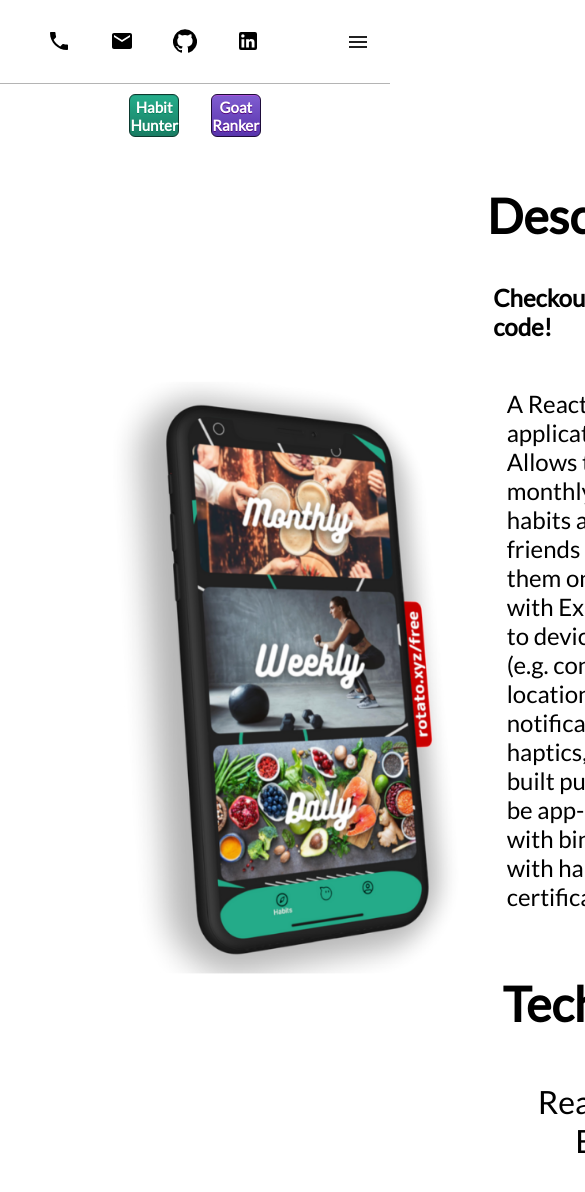
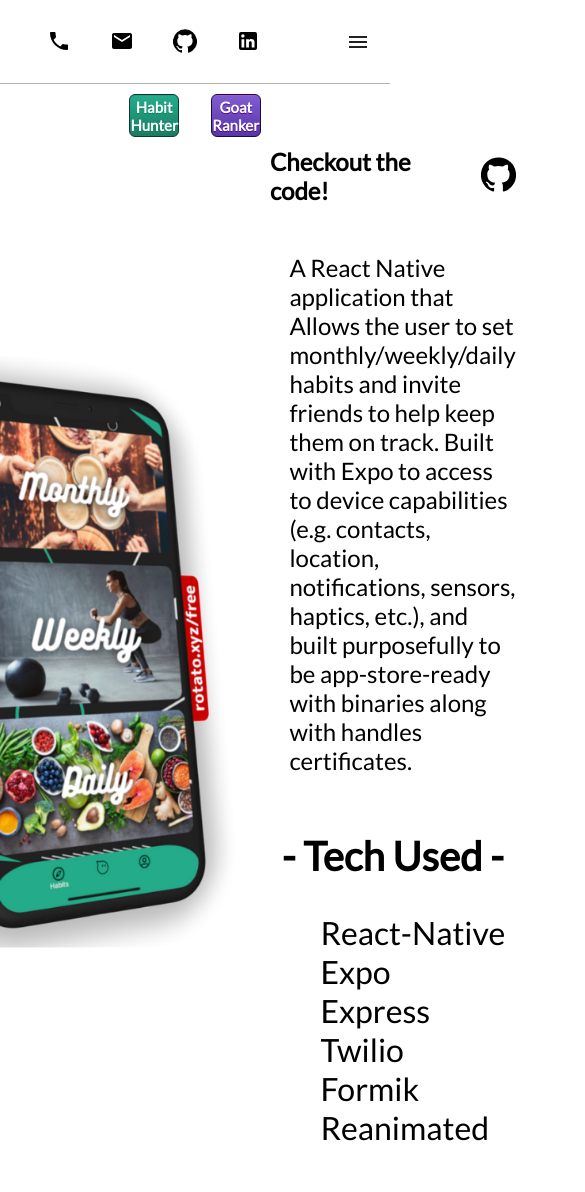
Before and after one commit to whoisdominic/portfolio-v3, a Next.js app: page /portfolio in a window 390 px wide. Shown: the top 1192 px of the page, 585 px wide, since content can reach past the window. After the commit the page ends 1157 px from the top, so only its background shows below. Built offline with nearby package versions, Linux system fonts and the light colour scheme.

Commit message:
portoflio web/ipad working, mobile needs work

```diff
--- a/pages/portfolio.js
+++ b/pages/portfolio.js
@@ -15,7 +15,14 @@
     images: ["./img/habit.png"],
     link: "",
     gitHub: "https://github.com/whoisdominic/habitHunter",
-    techused: ["React-Native", "Express", "Twilio"],
+    techused: [
+      "React-Native",
+      "Expo",
+      "Express",
+      "Twilio",
+      "Formik",
+      "Reanimated",
+    ],
     color: "color-habit",
   },
   {
@@ -47,7 +54,7 @@
         </Head>
 
         <main className={styles.main}>
-          <div className={styles.projCont}>
+          <div className={styles.projButtons}>
             <h1
               className={`${styles.colorHabit} ${styles.projTitle}`}
               onClick={() => handleProjectChange(0)}
@@ -64,7 +71,6 @@
           <div className={styles.projCont}>
             <img className={styles.projImg} src={projects[current].images[0]} />
             <div className={styles.projInfoCont}>
-              <h2 className={styles.infoTitle}>Description</h2>
               <div className={styles.gitHubCont}>
                 <h3 className={styles.githubTxt}>Checkout the code!</h3>
                 <a href={`${projects[current].gitHub}`} target="_blank">
@@ -72,12 +78,14 @@
                 </a>
               </div>
               <p className={styles.projDesc}>{projects[current].description}</p>
-              <h2 className={styles.infoTitle}>Tech Used</h2>
-              <ul>
-                {projects[current].techused.map((item) => {
-                  return <li className={styles.projItem}>{item}</li>;
-                })}
-              </ul>
+              <div>
+                <h2 className={styles.infoTitle}>- Tech Used -</h2>
+                <ul>
+                  {projects[current].techused.map((item) => {
+                    return <li className={styles.projItem}>{item}</li>;
+                  })}
+                </ul>
+              </div>
             </div>
           </div>
         </main>
--- a/styles/Port.module.css
+++ b/styles/Port.module.css
@@ -20,10 +20,15 @@
 }
 .projCont {
   display: flex;
+  width: 80vw;
+  justify-content: center;
+  align-items: center;
+  border-radius: 15px;
+}
+.projButtons {
+  display: flex;
   width: 50vw;
   justify-content: space-evenly;
-  align-items: center;
-  border-radius: 15px;
 }
 .projImg {
   max-height: 75vh;
@@ -40,7 +45,6 @@
 .projItem {
   font-size: 2rem;
   list-style: none;
-  text-align: center;
 }
 .projDesc {
   font-size: 1.5rem;
@@ -48,14 +52,15 @@
 }
 .infoTitle {
   text-align: center;
-  font-size: 3rem;
+  font-size: 2.5rem;
 }
 .projInfoCont {
   display: flex;
   flex-direction: column;
   justify-content: center;
+  flex-wrap: wrap;
   align-items: center;
-  width: 60vw;
+  width: 70vw;
 }
 .gitHubCont {
   display: flex;
```
